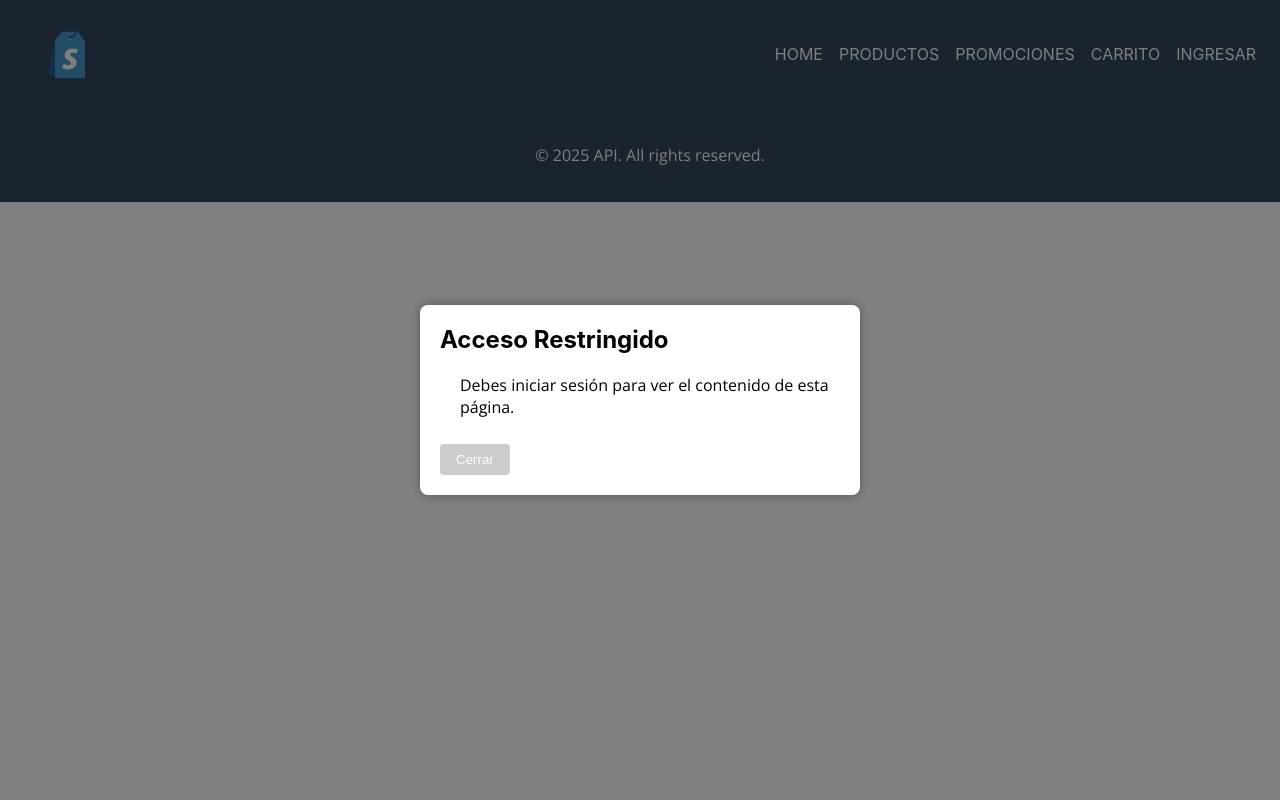
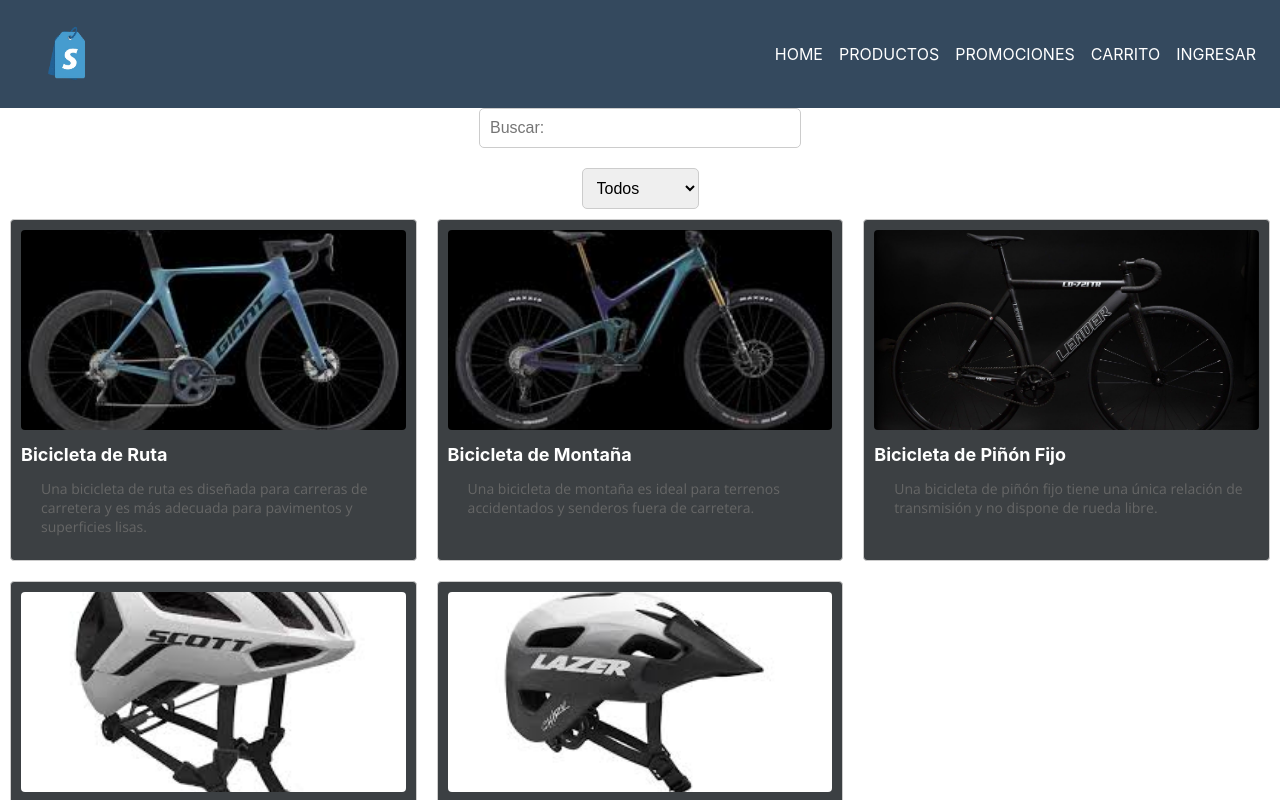
Before and after one commit to Tunjo27/basicofrontend, a React (Create React App) app: page /Products in a window 1280 px wide. Shown: the top 800 px of the page. Built offline with nearby package versions, Linux system fonts and the light colour scheme; the HTML template or start-up script is replaced by a standard one.

Commit message:
ajuste de modales del login y visualizacion del menu sin loguear

```diff
--- a/src/App.js
+++ b/src/App.js
@@ -80,9 +80,9 @@
       <Routes>
         {/* Rutas de la aplicación */}
         <Route path="/" element={<Home />} />
-        <Route path="/Products" element={<Products user={user} />} />
-        <Route path="/Promotions/:id" element={<Promotions user={user} onAddToCart={handleAddToCart} />} />
-        <Route path="/Cart" element={<Cart cartProducts={cartProducts} onRemoveFromCart={handleRemoveFromCart} user={user} />} />
+        <Route path="/Products" element={<Products />} />
+        <Route path="/Promotions/:id" element={<Promotions onAddToCart={handleAddToCart} />} />
+        <Route path="/Cart" element={<Cart cartProducts={cartProducts} onRemoveFromCart={handleRemoveFromCart} />} />
         <Route path="/ManagementProducts" element={<Login onLogin={handleLogin} />} />
         <Route path="/ManagementPromotions" element={<Login onLogin={handleLogin} />} />
         <Route path="/Login" element={<Login onLogin={handleLogin} />} />
--- a/src/components/Body/Cart/Cart.jsx
+++ b/src/components/Body/Cart/Cart.jsx
@@ -1,5 +1,5 @@
 import React, { useState } from 'react';
-import LoginAlertModal from '../Login/LoginAlertModal/LoginAlertModal'; // Importa el componente LoginAlertModal
+import { Navigate } from 'react-router-dom';
 import './Cart.css'; // Importa los estilos CSS asociados
 
 /**
@@ -21,14 +21,9 @@
   const [isLoginAlertOpen, setIsLoginAlertOpen] = useState(!user);
 
   // Si no hay usuario, muestra el componente LoginAlertModal
-  if (!user) {
-    return (
-      <LoginAlertModal
-        isOpen={isLoginAlertOpen}
-        onRequestClose={() => setIsLoginAlertOpen(false)}
-      />
-    );
-  }
+  /*if (!user) {
+    return <Navigate to="/Cart" />;
+  }*/
 
   // Renderiza el componente del carrito de compras
   return (
--- a/src/components/Body/Products/Products.jsx
+++ b/src/components/Body/Products/Products.jsx
@@ -1,6 +1,5 @@
 import React, { useState } from 'react';
-import { useNavigate } from 'react-router-dom';
-import LoginAlertModal from '../Login/LoginAlertModal/LoginAlertModal';
+import { useNavigate, Navigate } from 'react-router-dom';
 import database from '../../../database.json';
 import './Products.css';
 
@@ -15,18 +14,12 @@
 const Products = ({ user }) => {
   const [searchTerm, setSearchTerm] = useState('');
   const [filteredProducts, setFilteredProducts] = useState(database);
-  const [isLoginAlertOpen, setIsLoginAlertOpen] = useState(!user);
   const navigate = useNavigate();
 
-  // Mostrar el modal de alerta de inicio de sesión si el usuario no está autenticado
-  if (!user) {
-    return (
-      <LoginAlertModal
-        isOpen={isLoginAlertOpen}
-        onRequestClose={() => setIsLoginAlertOpen(false)}
-      />
-    );
-  }
+  /*if (!user) {
+    return <Navigate to="/Products" />;
+    //return <Navigate to="/Login" state={{ from: '/Products' }} />;
+  }*/
 
   // Función para manejar la búsqueda de productos
   const handleSearch = (event) => {
--- a/src/components/Body/Promotions/Promotions.jsx
+++ b/src/components/Body/Promotions/Promotions.jsx
@@ -35,14 +35,14 @@
   };
 
   // Renderiza el componente según el estado del usuario y la existencia del artículo
-  if (!user) {
+  /*if (!user) {
     return (
       <LoginAlertModal
         isOpen={isLoginAlertOpen}
         onRequestClose={() => setIsLoginAlertOpen(false)}
       />
     );
-  }
+  }*/
 
   if (!product) {
     return <div>Producto no encontrado</div>;
```
